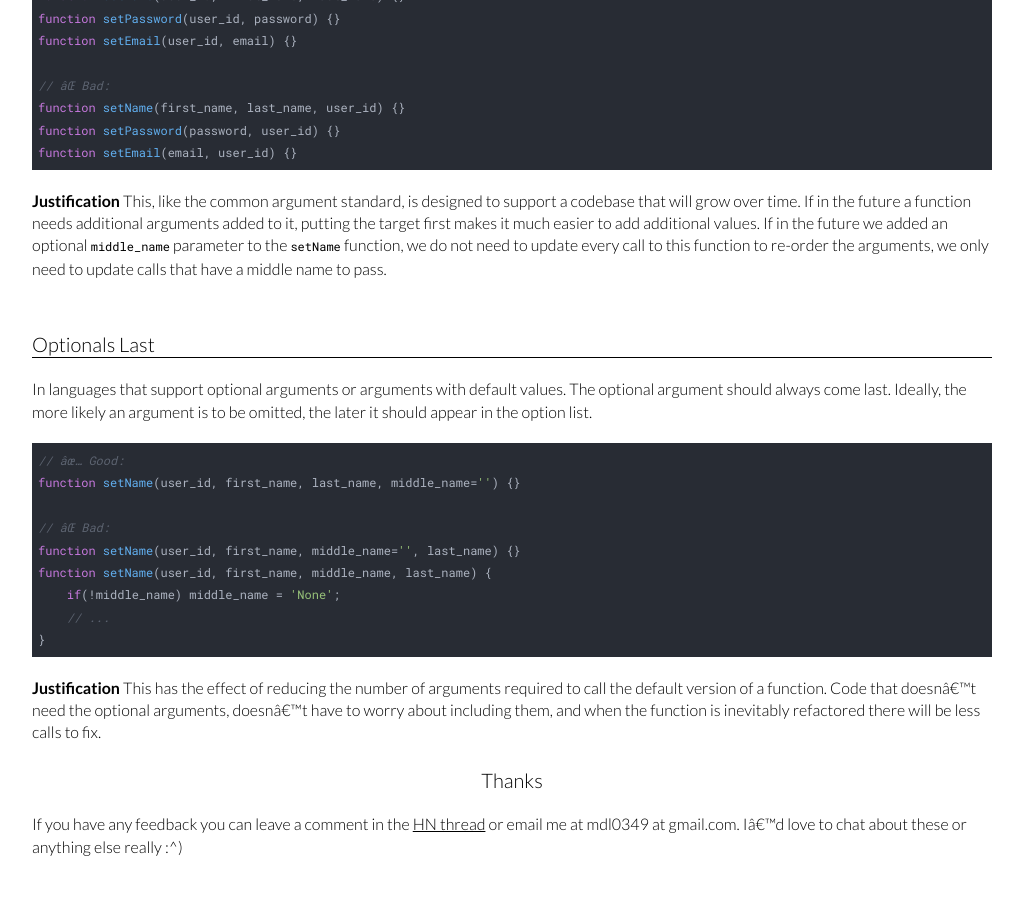
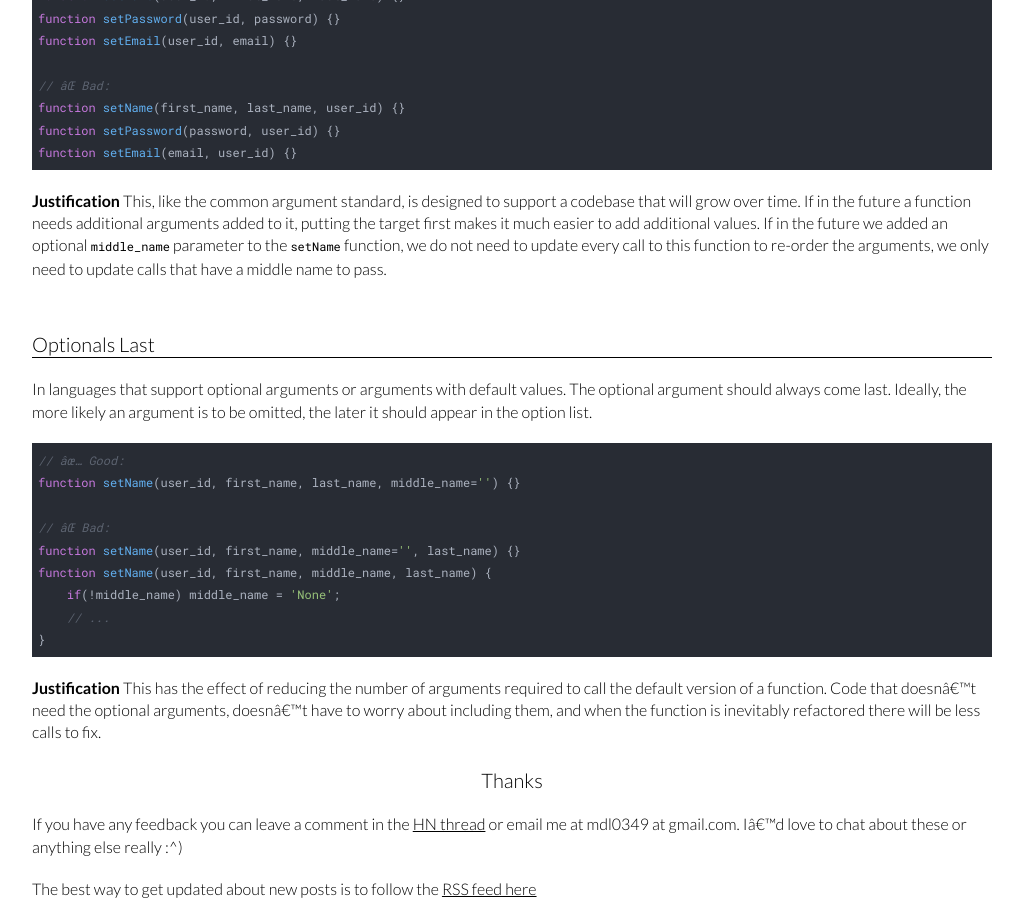
Before and after one commit to frenchie4111/frenchie4111.github.io, a Jekyll site: the page built from _posts/2020-05-13-Coding-Standards-Argument-Ordering.md, in a window 1280 px wide and 900 px high, scrolled down 1094 px. Shown: the whole window, without its empty margins (128-1151 px from the left). Built offline with Jekyll 4.4.1, drawn with Linux system fonts in a browser that asks for light colours; nearby versions of some CDN libraries; before the commit the page ends 1952 px from its top, so only the background shows below that.

Commit message:
Added rss to bottom of most recent post

```diff
--- a/_posts/2020-05-13-Coding-Standards-Argument-Ordering.md
+++ b/_posts/2020-05-13-Coding-Standards-Argument-Ordering.md
@@ -74,3 +74,5 @@ function setName(user_id, first_name, middle_name, last_name) {
 #### Thanks
 
 If you have any feedback you can leave a comment in the [HN thread](https://news.ycombinator.com/item?id=23171018) or email me at mdl0349 at gmail.com. I'd love to chat about these or anything else really :^)
+
+The best way to get updated about new posts is to follow the [RSS feed here](https://mikelyons.org/feed)
```
